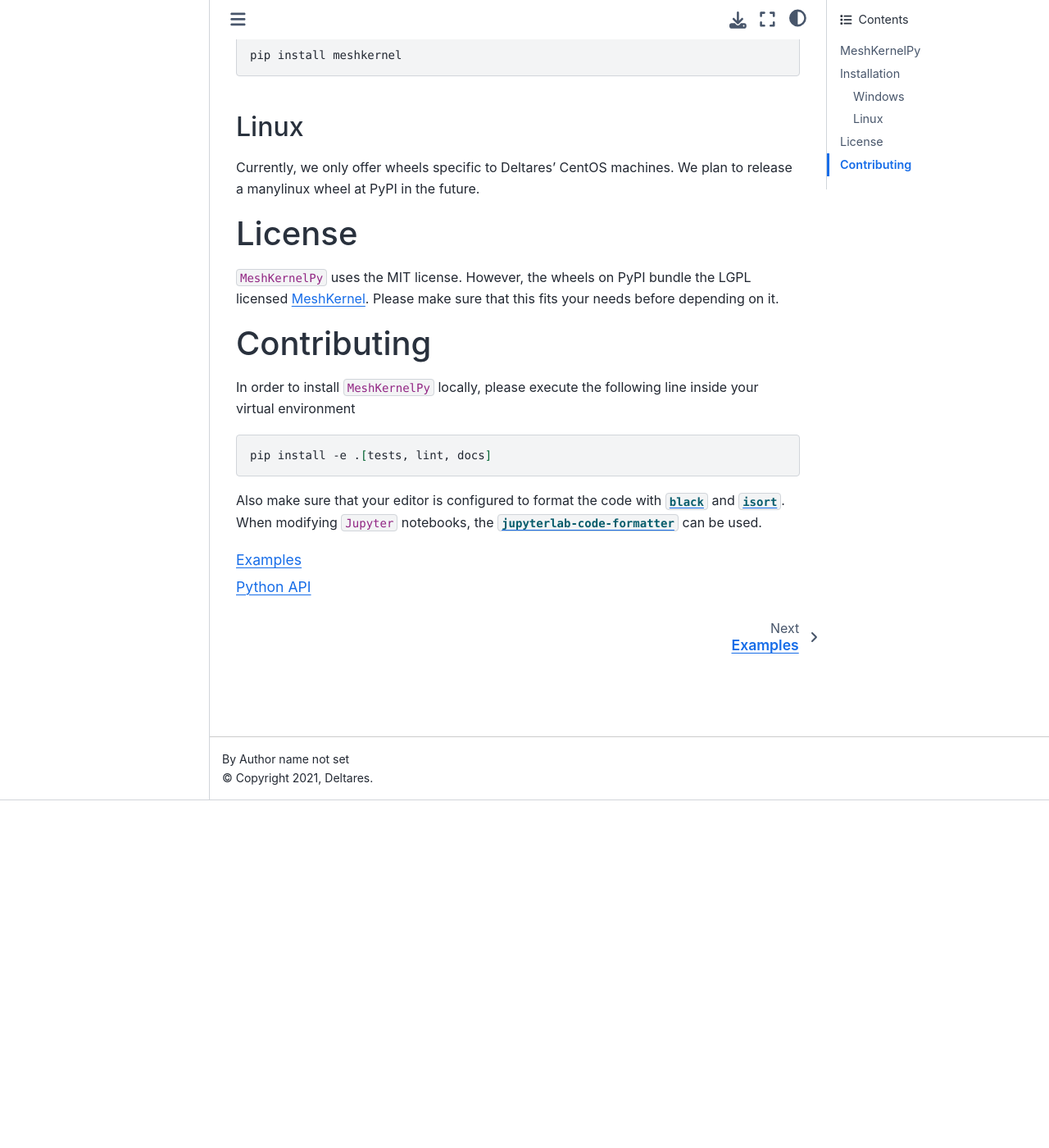
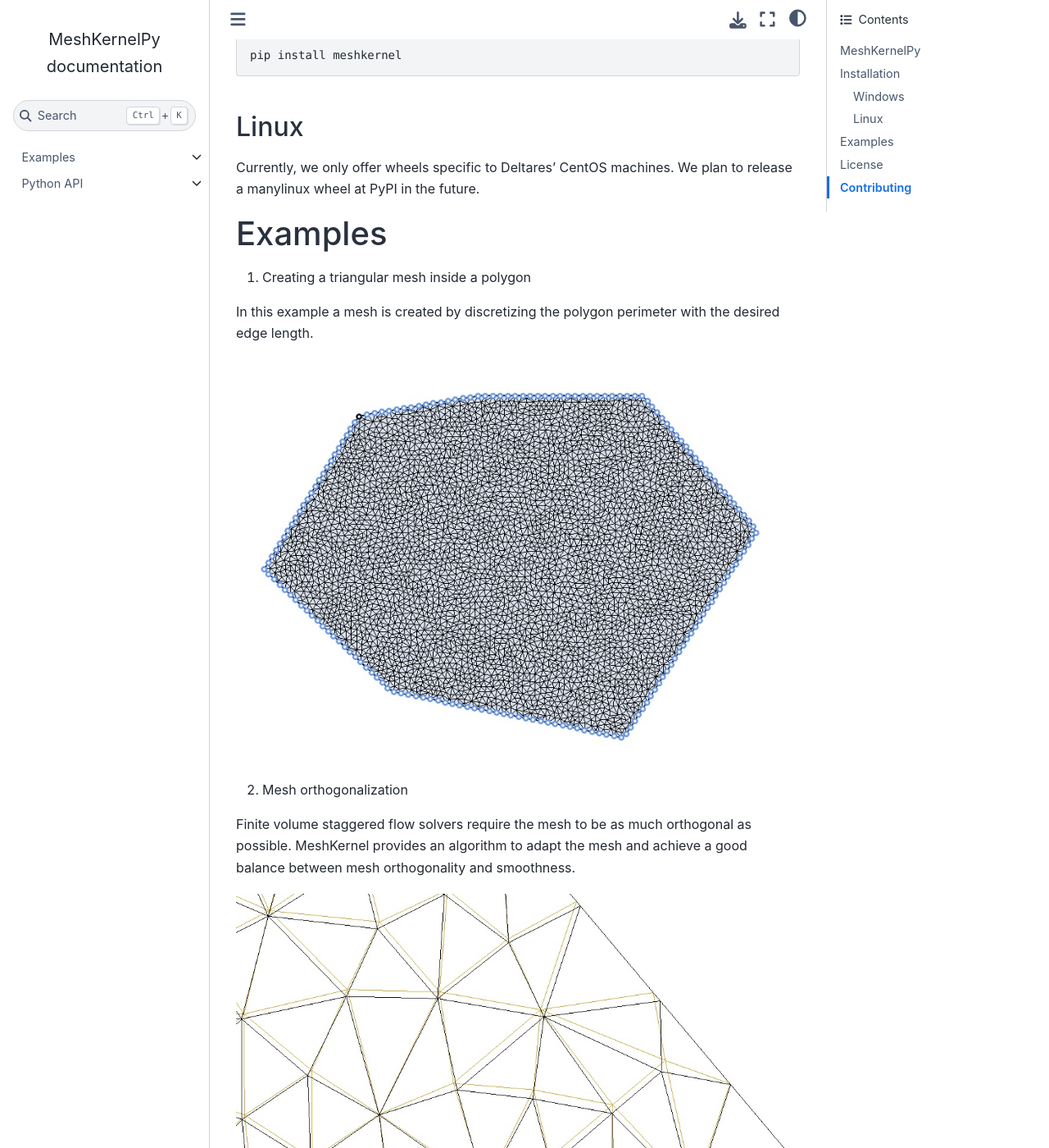
Before and after one commit to Deltares/MeshKernelPy, a Sphinx documentation site: the page built from docs/index.md, in a window 1280 px wide and 1400 px high, scrolled down 424 px. Shown: the whole window at 82% size. Built offline with Sphinx 7.4.7 and the Sphinx Book theme 1.1.4, drawn with Linux system fonts in a browser that asks for light colours; some of the changed text lies outside the part shown.

Commit message:
GRIDEDIT-359: Add images to README

```diff
--- a/docs/index.md
+++ b/docs/index.md
@@ -21,6 +21,27 @@
 
 Currently, we only offer wheels specific to Deltares' CentOS machines.
 We plan to release a manylinux wheel at PyPI in the future.
+
+# Examples
+
+1. Creating a triangular mesh inside a polygon
+
+In this example a mesh is created by discretizing the polygon perimeter with the desired edge length.
+
+![](images/TriangularMeshInPolygon.jpg)
+
+2. Mesh orthogonalization
+
+Finite volume staggered flow solvers require the mesh to be as much orthogonal as possible.
+MeshKernel provides an algorithm to adapt the mesh and achieve a good balance between mesh orthogonality and smoothness.
+
+![](images/MeshOrthogonalization.jpg)
+
+3. Mesh refinement
+
+A mesh can be refined in areas based on samples or polygon selections.
+
+![](images/GridRefinement.jpg)
 
 
 # License
```
Also changed, not shown: README.md (+20 -0 lines), docs/images/GridRefinement.jpg (added), docs/images/MeshOrthogonalization.jpg (added), docs/images/TriangularMeshInPolygon.jpg (added).
